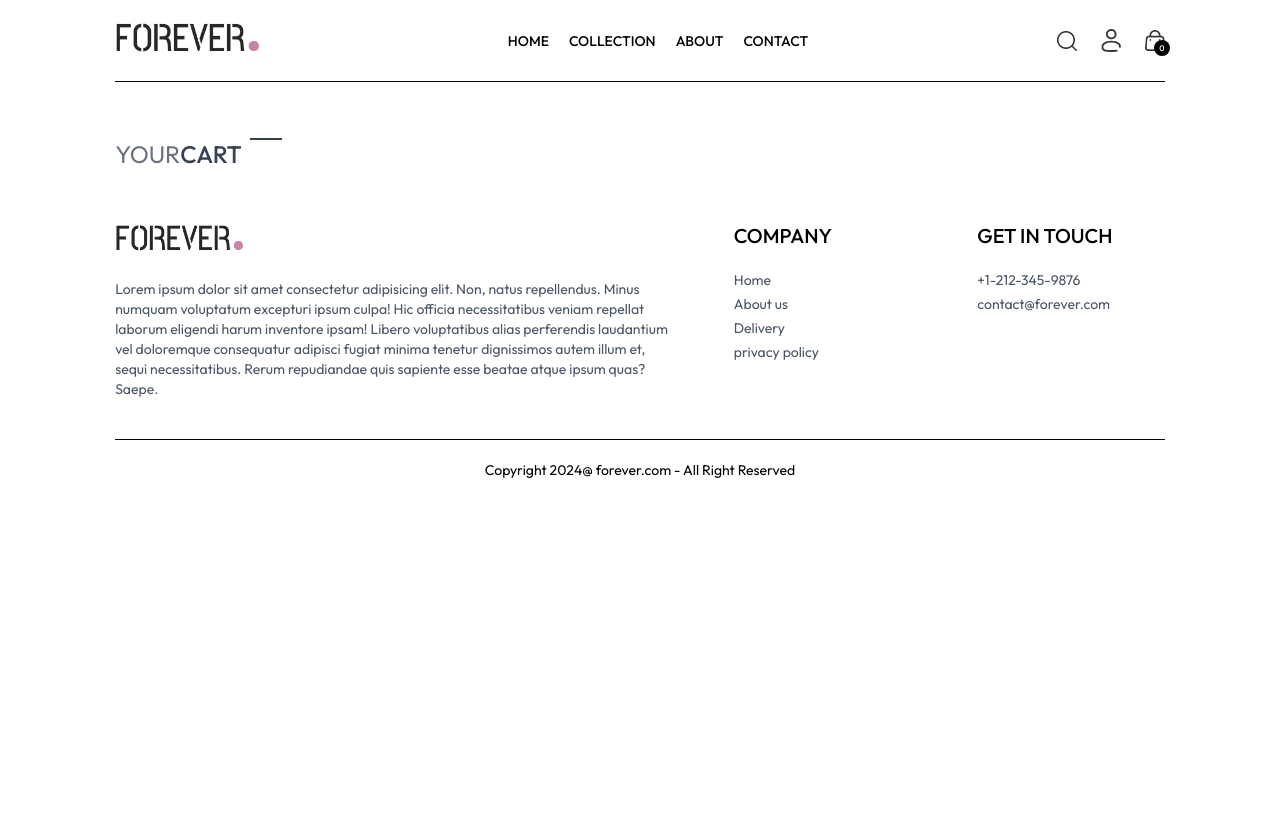
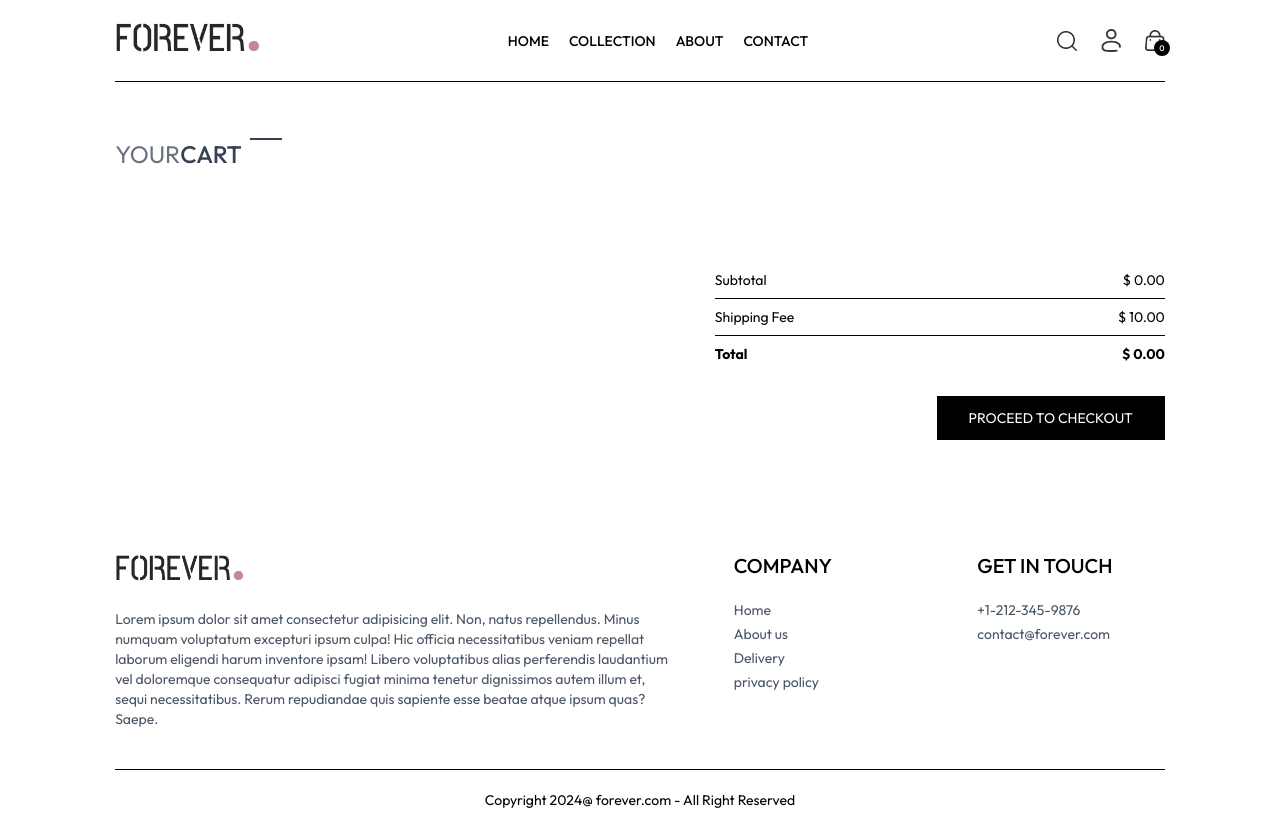
Before and after one commit to iamradhapandey/GlamThreadz-E-Commerce-, a React (Vite) app in the folder frontend/: page /cart in a window 1280 px wide. Before the commit the page ends 800 px from the top, so only its background shows below. Built offline with nearby package versions, Linux system fonts and the light colour scheme.

Commit message:
add cart total calculation and display in cart page

```diff
--- a/frontend/src/components/CartTotal.jsx
+++ b/frontend/src/components/CartTotal.jsx
@@ -1,8 +1,32 @@
 import React from 'react'
+import { ShopContext } from '../context/Shopcontext'
+import { useContext } from 'react';
 
 export const CartTotal = () => {
+
+  const {currency, delivery_fee, getCartAmount} = useContext(ShopContext) ;
   return (
-    <div>
+    <div className='w-full'>
+      <div className='text-2xl'>
+        <title text1 = {'CART'} text2 = {'TOTALS'} />
+      </div>
+
+      <div className='flex flex-col gap-2 mt-2 text-sm'>
+        <div className='flex justify-between'>
+          <p>Subtotal</p>
+          <p>{currency} {getCartAmount()}.00</p>
+        </div>
+        <hr />
+        <div className='flex justify-between'>
+          <p>Shipping Fee</p>
+          <p>{currency} {delivery_fee}.00</p>
+        </div>
+        <hr />
+        <div className='flex justify-between'>
+          <b>Total</b>
+          <b>{currency} {getCartAmount() === 0 ? 0 : getCartAmount() + delivery_fee}.00</b>
+        </div>
+      </div>
 
 
     </div>
--- a/frontend/src/context/Shopcontext.jsx
+++ b/frontend/src/context/Shopcontext.jsx
@@ -2,6 +2,7 @@ import { createContext, useState } from "react";
 import { products } from "../assets/assets.js";
 import { useEffect } from "react";
 import { toast } from "react-toastify";
+import { useNavigate } from "react-router-dom";
 
 export const ShopContext = createContext();
 
@@ -12,6 +13,7 @@ const ShopContextProvider = (props) => {
   const [search, setSearch] = useState('');
   const [showSearch, setShowSearch] = useState(false);
   const [cartItems, setCartItems] = useState({});
+  const navigate = useNavigate();
 
   const addToCart = async (itemId, size) => {
     if (!size) {
@@ -51,6 +53,24 @@ const ShopContextProvider = (props) => {
     setCartItems (cartData)
    }
 
+   const getCartAmount = () => {
+    let totalAmount = 0 ;
+    for(const items in cartItems){
+      let itemInfo = products.find((product) => product._id === items) ;
+      for(const item in cartItems[items]){
+        try{
+          if(cartItems[items][item] > 0) {
+            totalAmount += itemInfo.price * cartItems[items][item] ;
+          }
+        }
+        catch(error){
+
+        }
+      }
+    }
+    return totalAmount
+   }
+
   const value = {
     products,
     currency,
@@ -62,7 +82,8 @@ const ShopContextProvider = (props) => {
     cartItems,
     addToCart,
     getCartCount ,
-    updateQuantity
+    updateQuantity , getCartAmount,
+    navigate
   };
 
   return (
--- a/frontend/src/pages/Cart.jsx
+++ b/frontend/src/pages/Cart.jsx
@@ -3,9 +3,10 @@ import { ShopContext } from '../context/Shopcontext'
 import Product from './Product';
 import Title from "../components/Title";
 import { assets } from '../assets/assets';
+import { CartTotal } from '../components/CartTotal';
 
 const Cart = () => {
-  const { products, currency, cartItems, updateQuantity } = useContext(ShopContext);
+  const { products, currency, cartItems, updateQuantity , navigate} = useContext(ShopContext);
   const [cartData, setCartData] = useState([]);
 
   useEffect(() => {
@@ -86,6 +87,16 @@ const Cart = () => {
           })
         }
       </div>
+
+      <div className='flex justify-end my-20'>
+        <div className='w-full sm:w-[450px]'>
+          <CartTotal/>
+          <div className='w-full text-end'>
+            <button onClick={()=> navigate('/place-order')} className='bg-black text-white text-sm my-8 px-8 py-3'>PROCEED TO CHECKOUT</button>
+          </div>
+
+        </div>
+      </div>
     </div>
   )
 }
--- a/frontend/src/pages/Placeorder.jsx
+++ b/frontend/src/pages/Placeorder.jsx
@@ -2,6 +2,19 @@ import React from 'react'
 
 export const Placeorder = () => {
   return (
-    <div>Placeorder</div>
+    <div className='flex flex-col sm:flex-row justify-between gap-4 pt-5 sm:pt-14 min-h[80vh] border-t'>
+
+      <div className='flex flex-col gap-4 w-full sm:max-w-[480px'>
+        <div className='text-xl sm:text-2xl my-3'>
+          <title text1={'DELIVERY'} text2={'INFORMATION'} />
+        </div>
+        <div className='flex  gap-3'>
+
+          <input type="text" className='border border-gray-300 rounded py-1.5 px-3.5 w-full' placeholder="First Name" />
+          <input type="text" className='border border-gray-300 rounded py-1.5 px-3.5 w-full' placeholder="Last Name" />
+
+        </div>
+      </div>
+    </div>
   )
 }
--- a/frontend/src/pages/Product.jsx
+++ b/frontend/src/pages/Product.jsx
@@ -82,7 +82,7 @@ export const Product = () => {
               ))}
             </div>
           </div>
-          <button  onClick={()=> addToCart(productData._id,size)}className="bg-black text-white px-8 py-3 text-sm active:bg-gray-700">
+          <button  onClick={()=> addToCart(productData._id,size)} className="bg-black text-white px-8 py-3 text-sm active:bg-gray-700">
             ADD TO CART
           </button>
           <hr className="mt-8 sm:w-4/5" />
```
